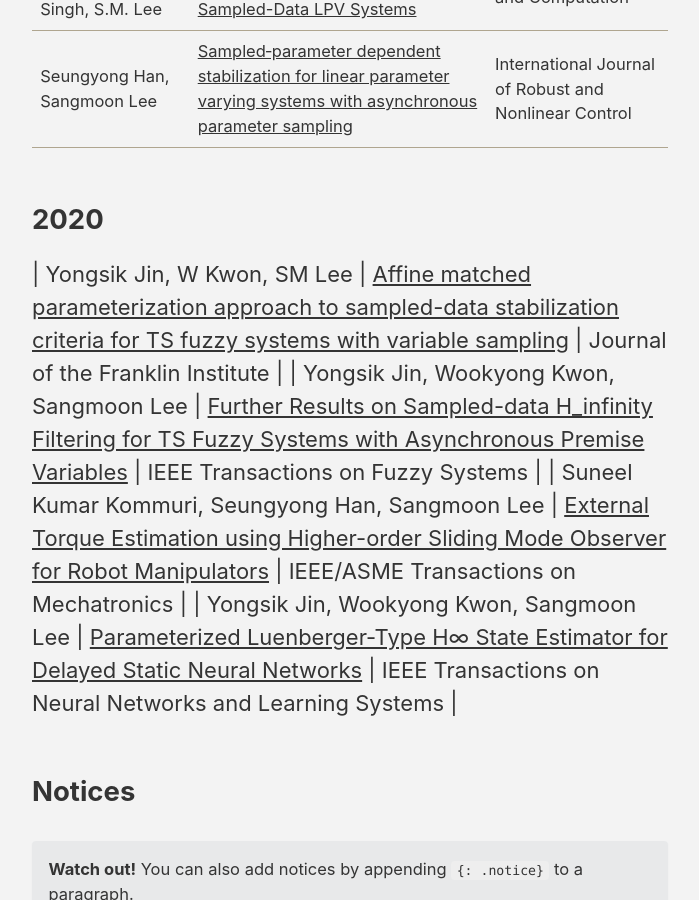
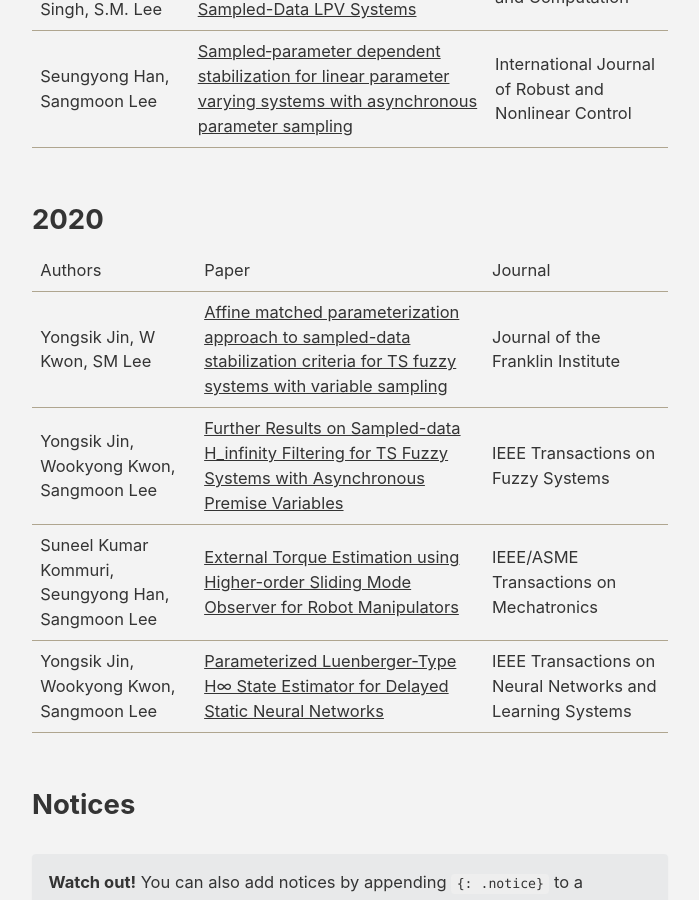
Before and after one commit to CPSC-LAB/CPSC-LAB.github.io, a Jekyll site: the page built from _pages/publications.md, in a window 1280 px wide and 900 px high, scrolled down 351 px. Shown: the whole window, without its empty margins (290-989 px from the left). Built offline with Jekyll 4.4.1, drawn with Linux system fonts in a browser that asks for light colours; cached includes are drawn as plain includes.

Commit message:
Update publications.md

```diff
--- a/_pages/publications.md
+++ b/_pages/publications.md
@@ -12,6 +12,8 @@ layout: categories
 | Seungyong Han, Sangmoon Lee    | [Sampled‐parameter dependent stabilization for linear parameter varying systems with asynchronous parameter sampling](https://onlinelibrary.wiley.com/doi/epdf/10.1002/rnc.5454)   | International Journal of Robust and Nonlinear Control                               |
 
 ## 2020
+
+| Authors           | Paper                                                                       | Journal                                                      |
 | Yongsik Jin, W Kwon, SM Lee | [Affine matched parameterization approach to sampled-data stabilization criteria for TS fuzzy systems with variable sampling](https://reader.elsevier.com/reader/sd/pii/S0016003221001368?token=EA8C9B3566BC58B410411BF39D3EA23DC05D896F0C0706CDDB8B4AA2053760D08EFA95793066F25DF017B90B5938C18F&originRegion=us-east-1&originCreation=20210812134311)   | Journal of the Franklin Institute |
 | Yongsik Jin, Wookyong Kwon, Sangmoon Lee | [Further Results on Sampled-data H_infinity Filtering for TS Fuzzy Systems with Asynchronous Premise Variables](https://ieeexplore.ieee.org/stamp/stamp.jsp?tp=&arnumber=9392358)   | IEEE Transactions on Fuzzy Systems                           |
 | Suneel Kumar Kommuri, Seungyong Han, Sangmoon Lee  |  [External Torque Estimation using Higher-order Sliding Mode Observer for Robot Manipulators](https://ieeexplore.ieee.org/stamp/stamp.jsp?tp=&arnumber=9382115) |  IEEE/ASME Transactions on Mechatronics |
```
